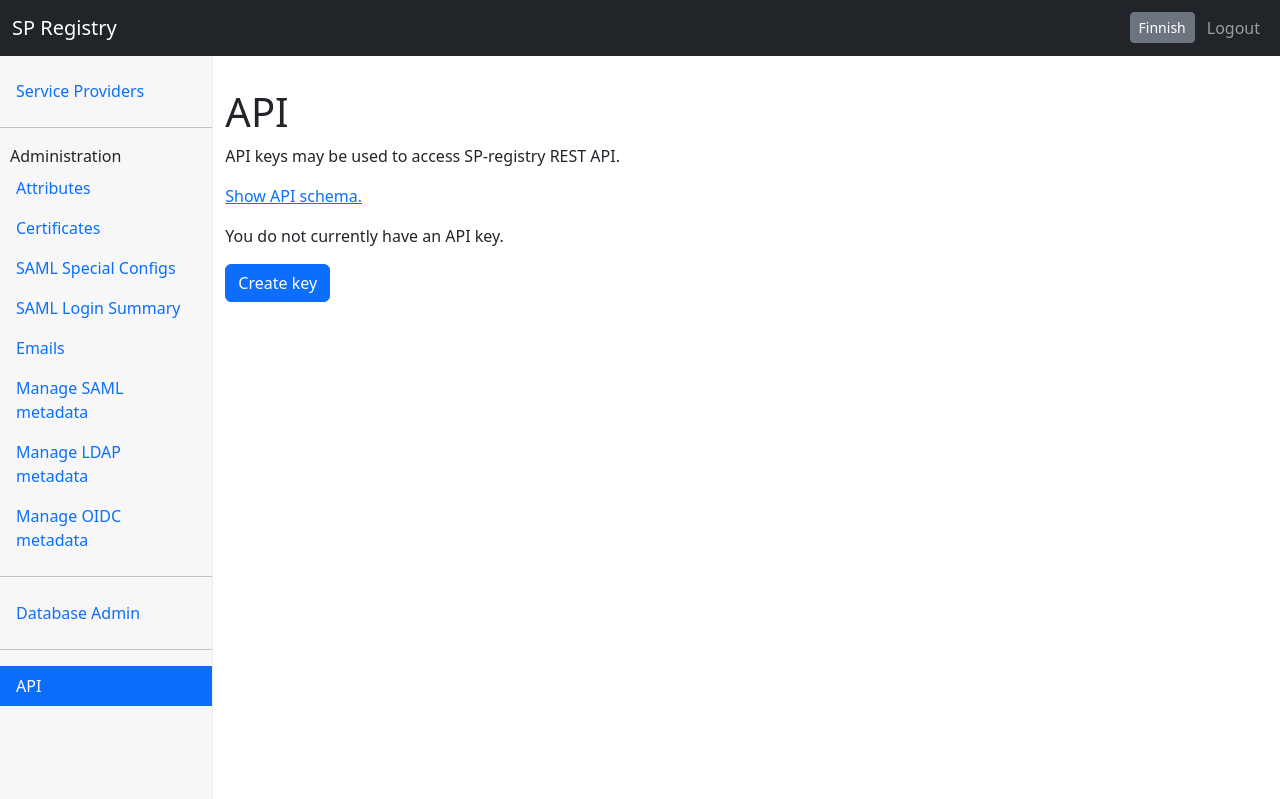
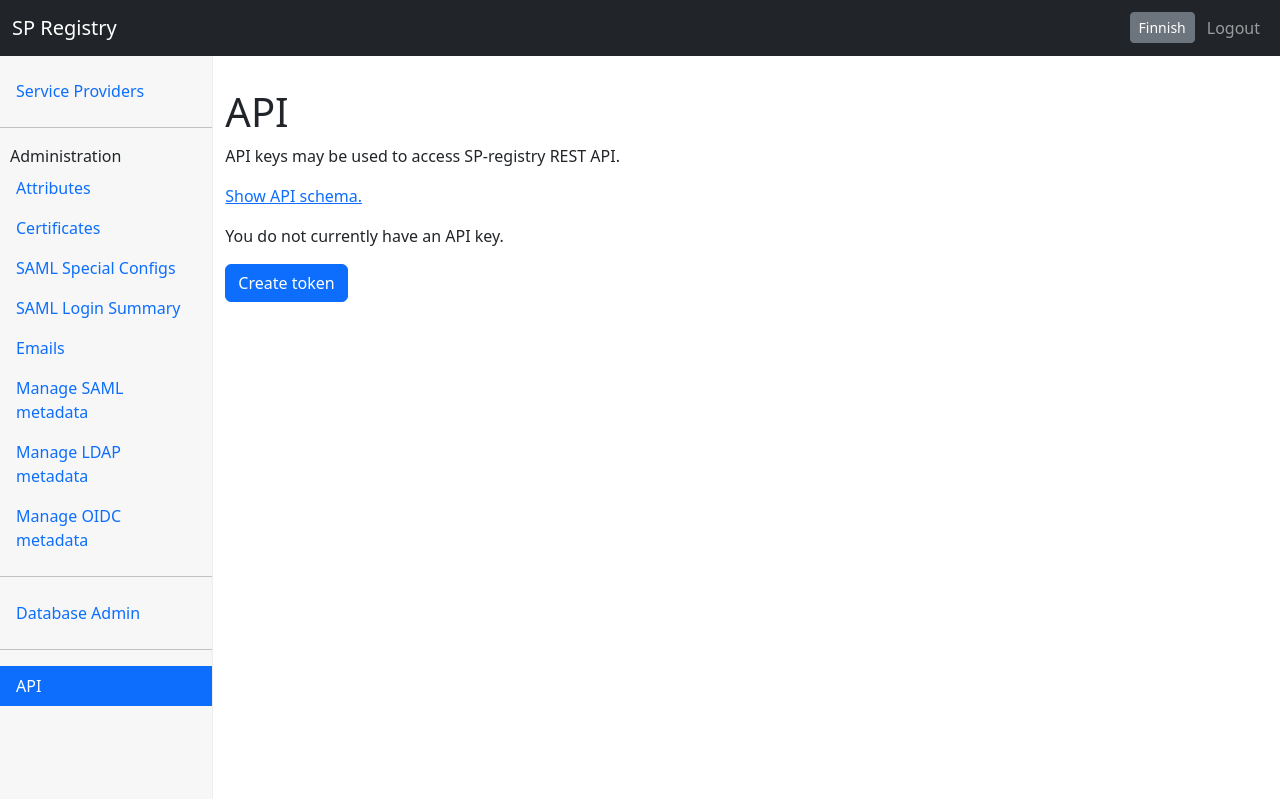
Before and after one commit to UniversityofHelsinki/sp-registry, a Django app: page /authtoken/ in a window 1280 px wide. Shown: the top 799 px of the page. Run offline with Django 3.2, Linux system fonts and the light colour scheme; the visitor is signed in with stand-in values (Sample User, id 1); data that the repository does not hold is empty; parts of the project's set-up code (start-up, migrations or seed data) failed here and were passed over; some libraries are stand-ins or nearby versions.

Commit message:
Fix buttons in authtoken and password reset templates
Signed-off-by: Jukka Karvonen <jukka.karvonen@helsinki.fi>

```diff
--- a/auth/templates/authtoken.html
+++ b/auth/templates/authtoken.html
@@ -18,13 +18,11 @@
   {% endif %}
   <form action="" method="post" class="form">
     {% csrf_token %}
-    {% buttons %}
-      {% if token %}
-        <p><button type="submit" value="Reset token" name="token_reset" class="btn btn-primary">{% trans "Reset key" %}</button>
-          <button type="submit" value="Remove token" name="token_remove" class="btn btn-primary">{% trans "Remove key" %}</button></p>
-      {% else %}
-        <p><button type="submit" value="Create token" name="token_create" class="btn btn-primary">{% trans "Create key" %}</button></p>
-      {% endif %}
-    {% endbuttons %}
+    {% if token %}
+      {% bootstrap_button _("Reset token") button_type="submit" value="Reset token" name="token_reset" button_class="btn-primary" %}
+      {% bootstrap_button _("Remove token") button_type="submit" value="Remove token" name="token_remove" button_class="btn-primary" %}
+    {% else %}
+      {% bootstrap_button _("Create token") button_type="submit" value="Create token" name="token_create" button_class="btn-primary" %}
+    {% endif %}
   </form>
 {% endblock %}
--- a/auth/templates/registration/password_reset_complete.html
+++ b/auth/templates/registration/password_reset_complete.html
@@ -4,5 +4,5 @@
 {% block content %}
   <h1>{% trans "Reset password" %}</h1>
   <p>{% trans "Password has been reset successfully." %}</p>
-  <p><a href="{% url 'login' %}?next=/"><button type="button" class="btn btn-primary">{% trans "Log in." %}</button></a></p>
+  <p><a href="{% url 'login' %}?next=/"><button type="button" class="btn btn-primary">{% trans "Log in" %}</button></a></p>
 {% endblock %}
--- a/auth/templates/registration/password_reset_confirm.html
+++ b/auth/templates/registration/password_reset_confirm.html
@@ -8,9 +8,7 @@
     <form method="post" class="form" action="">
       {% csrf_token %}
       {% bootstrap_form form  %}
-      {% buttons %}
-        <button type="submit" class="btn btn-default">Reset password</button>
-      {% endbuttons %}
+      {% bootstrap_button _("Reset password") button_type="submit" button_class="btn-primary" %}
     </form>
   {% else %}
     <p>{% trans "Password reset failed." %}</p>
--- a/auth/templates/registration/password_reset_form.html
+++ b/auth/templates/registration/password_reset_form.html
@@ -8,8 +8,6 @@
   <form method="post" action="">
     {% csrf_token %}
     {% bootstrap_form form  %}
-    {% buttons %}
-      <button type="submit" class="btn btn-primary">Send</button>
-    {% endbuttons %}
+    {% bootstrap_button _("Send") button_type="submit" button_class="btn-primary" %}
   </form>
 {% endblock %}
```
